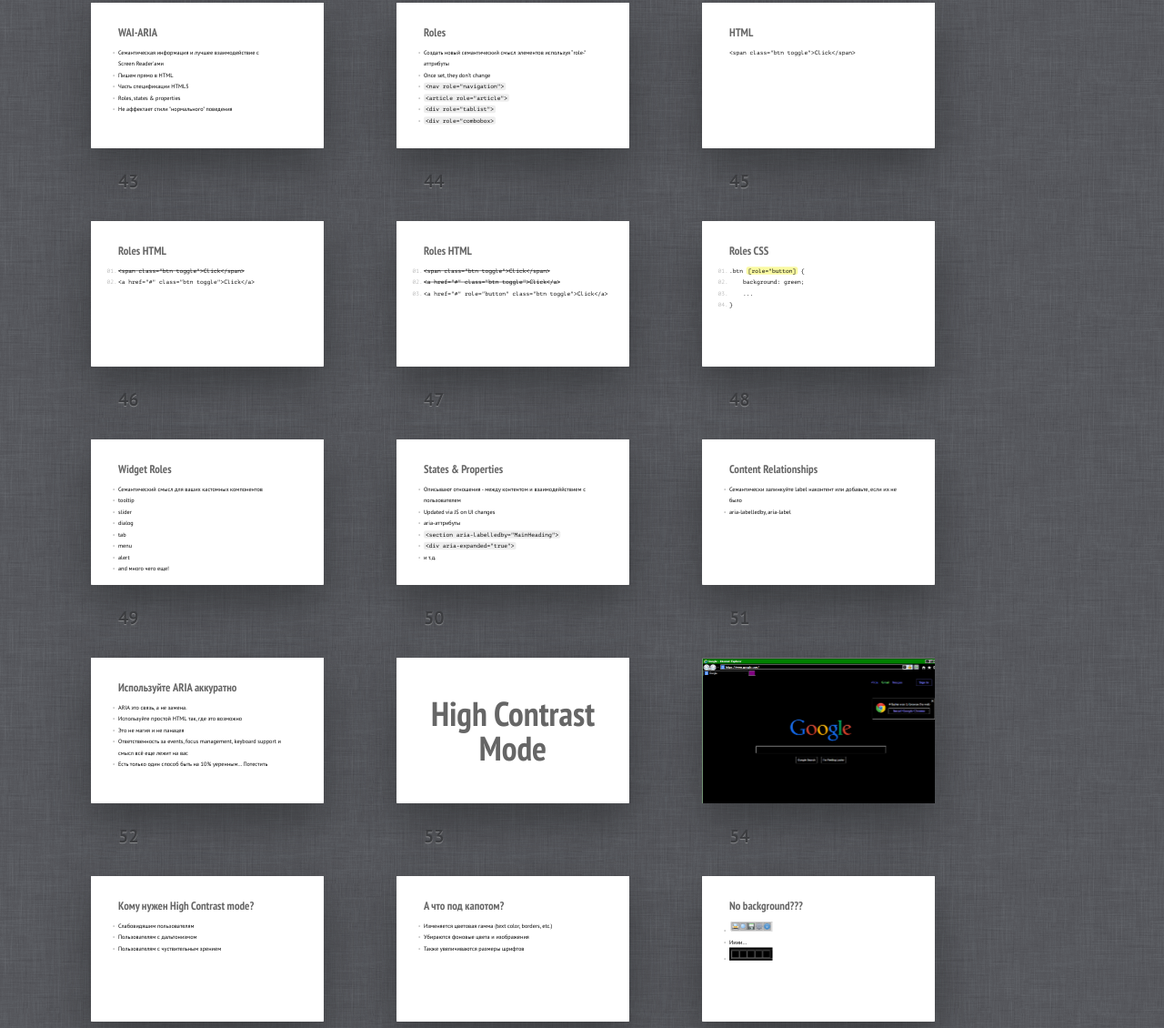
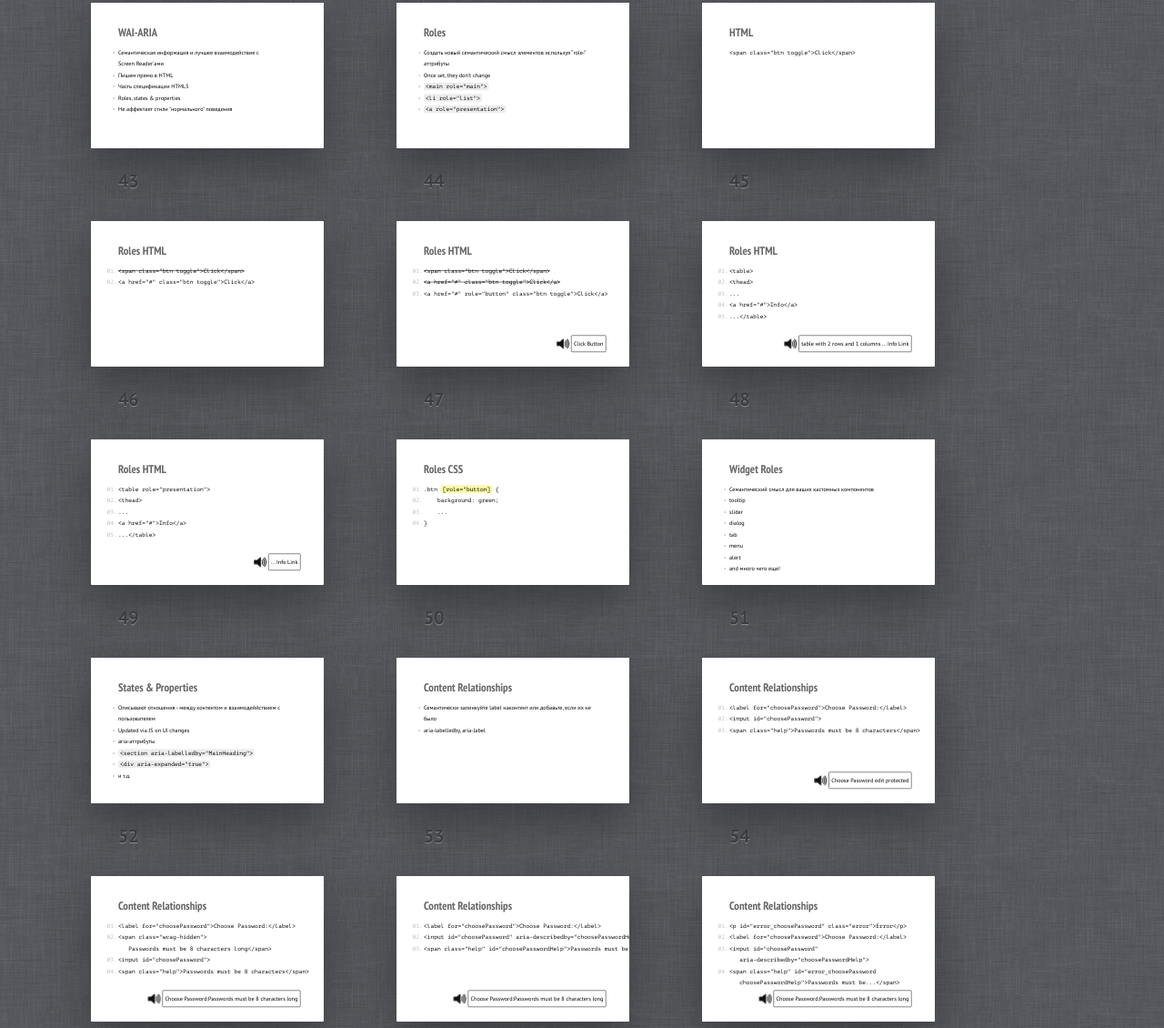
Before and after one commit to StanislauZubovich/WCAG, a plain HTML site: page index.html in a window 1280 px wide. Shown: the part 3622-4752 px from the top of the page at 91% size. Drawn offline with Linux system fonts and the light colour scheme.

Commit message:
samples added

```diff
--- a/index.css
+++ b/index.css
@@ -27,8 +27,13 @@
 }
 */
 
+.wcag-block {
+	position: absolute;
+	right: 10%;
+	bottom: 10%;
+}
+
 .wcag-read {
-	float: right;
 	position: relative;
 	border:2px solid #111;
 	border-radius: 5px;
--- a/index.html
+++ b/index.html
@@ -331,7 +331,7 @@
 			<code>	background: url(next.png);</code>
 			<code>}</code>
 		</pre>
-		<div class="wcag-read">Link Next</div>
+		<div class="wcag-block"><div class="wcag-read">Link Next</div></div>
 		</div></section>
 
 	<section class="slide shout"><div>
@@ -355,10 +355,9 @@
 		<ul>
 			<li>Создать новый семантический смысл элементов используя “role-” аттрибуты</li>
 			<li>Once set, they don’t change</li>
-			<li><code>&lt;nav role="navigation"&gt;</code></li>
-			<li><code>&lt;article role="article"&gt;</code></li>
-			<li><code>&lt;div role="tablist"&gt;</code></li>
-			<li><code>&lt;div role="combobox&gt;</code></li>
+			<li><code>&lt;main role="main"&gt;</code></li>
+			<li><code>&lt;li role="list"&gt;</code></li>
+			<li><code>&lt;a role="presentation"&gt;</code></li>
 		</ul>
 		</div></section>
 
@@ -383,6 +382,31 @@
 			<code><s>&lt;span class="btn toggle"&gt;Click&lt;/span&gt;</s></code>
 			<code><s>&lt;a href="#" class="btn toggle"&gt;Click&lt;/a&gt;</s></code>
 			<code>&lt;a href="#" role="button" class="btn toggle"&gt;Click&lt;/a&gt;</code>
+			<div class="wcag-block"><div class="wcag-read">Click Button</div></div>
+		</pre>
+		</div></section>
+
+	<section class="slide"><div>
+		<h2>Roles HTML</h2>
+		<pre>
+			<code>&lt;table&gt;</code>
+			<code>&lt;thead&gt;</code>
+			<code>...</code>
+			<code>&lt;a href="#"&gt;Info&lt;/a&gt;</code>
+			<code>...&lt;/table&gt;</code>
+			<div class="wcag-block"><div class="wcag-read">table with 2 rows and 1 columns ... Info Link</div></div>
+		</pre>
+		</div></section>
+
+	<section class="slide"><div>
+		<h2>Roles HTML</h2>
+		<pre>
+			<code>&lt;table role="presentation"&gt;</code>
+			<code>&lt;thead&gt;</code>
+			<code>...</code>
+			<code>&lt;a href="#"&gt;Info&lt;/a&gt;</code>
+			<code>...&lt;/table&gt;</code>
+			<div class="wcag-block"><div class="wcag-read">... Info Link</div></div>
 		</pre>
 		</div></section>
 
@@ -428,6 +452,48 @@
 			<li>Семантически залинкуйте label наконтент или добавьте, если их не было</li>
 			<li>aria-labelledby, aria-label</li>
 		</ul>
+		</div></section>
+
+	<section class="slide"><div>
+		<h2>Content Relationships</h2>
+		<pre>
+			<code>&lt;label for="choosePassword">Choose Password:&lt;/label></code>
+			<code>&lt;input id="choosePassword"></code>
+			<code>&lt;span class="help">Passwords must be 8 characters&lt;/span></code>
+			<div class="wcag-block"><div class="wcag-read">Choose Password edit protected</div></div>
+		</pre>
+		</div></section>
+
+	<section class="slide"><div>
+		<h2>Content Relationships</h2>
+		<pre>
+			<code>&lt;label for="choosePassword">Choose Password:&lt;/label></code>
+			<code>&lt;span class="wcag-hidden"><br>   Passwords must be 8 characters long&lt;/span></code>
+			<code>&lt;input id="choosePassword"></code>
+			<code>&lt;span class="help">Passwords must be 8 characters&lt;/span></code>
+			<div class="wcag-block"><div class="wcag-read">Choose Password:Passwords must be 8 characters long</div></div>
+		</pre>
+		</div></section>
+
+	<section class="slide"><div>
+		<h2>Content Relationships</h2>
+		<pre>
+			<code>&lt;label for="choosePassword">Choose Password:&lt;/label></code>
+			<code>&lt;input id="choosePassword" aria-describedby="choosePasswordHelp"></code>
+			<code>&lt;span class="help" id="choosePasswordHelp">Passwords must be 8 characters long&lt;/span></code>
+			<div class="wcag-block"><div class="wcag-read">Choose Password:Passwords must be 8 characters long</div></div>
+		</pre>
+		</div></section>
+
+	<section class="slide"><div>
+		<h2>Content Relationships</h2>
+		<pre>
+			<code>&lt;p id="error_choosePassword" class="error">Error&lt;/p></code>
+			<code>&lt;label for="choosePassword">Choose Password:&lt;/label></code>
+			<code>&lt;input id="choosePassword" <br>   aria-describedby="choosePasswordHelp"></code>
+			<code>&lt;span class="help" id="error_choosePassword <br>   choosePasswordHelp">Passwords must be...&lt;/span></code>
+			<div class="wcag-block"><div class="wcag-read">Choose Password:Passwords must be 8 characters long</div></div>
+		</pre>
 		</div></section>
 
 	<section class="slide"><div>
```
Also changed, not shown: test.html (+5 -0 lines).
